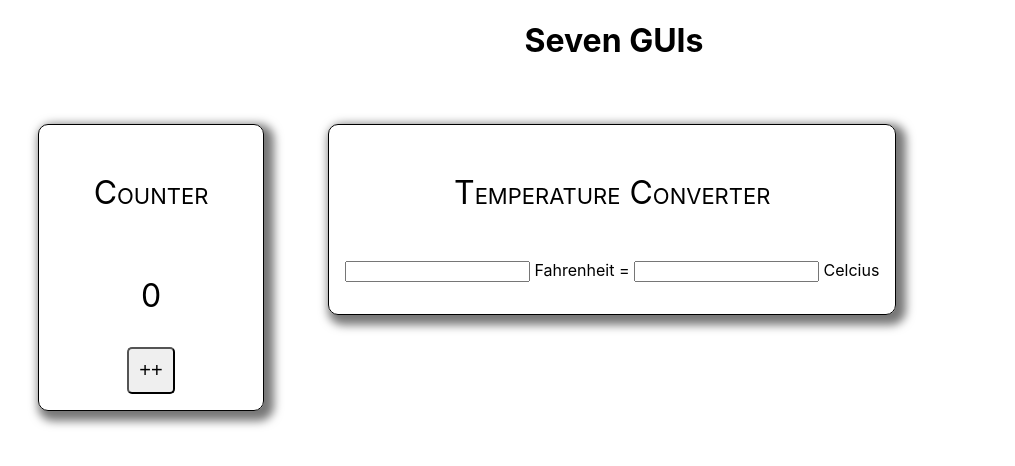
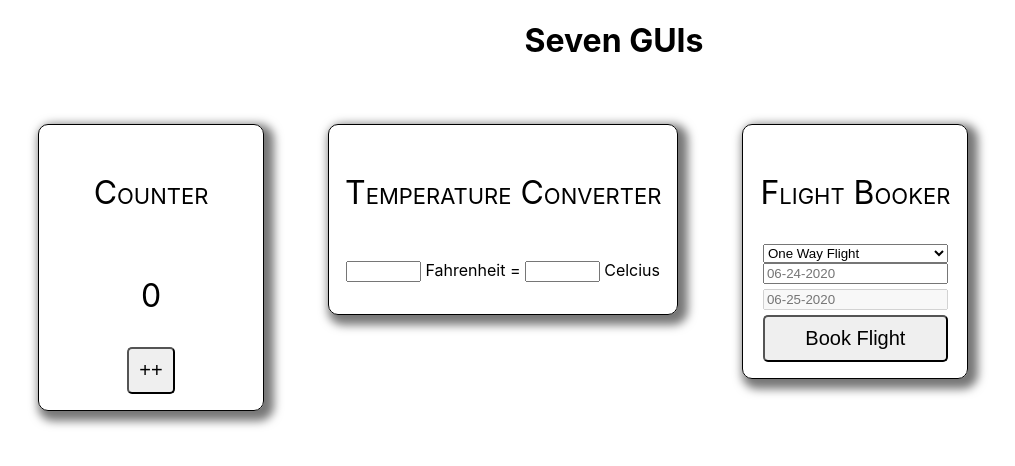
Before and after one commit to thecodepixi/seven-guis, a React (Create React App) app: page / in a window 1280 px wide. Shown: the top 466 px of the page, without its empty margins (26-1041 px from the left). Built offline with nearby package versions, Linux system fonts and the light colour scheme.

Commit message:
partially completed flight booker

```diff
--- a/src/App.css
+++ b/src/App.css
@@ -46,3 +46,17 @@ button {
 #count {
   font-size: 2em;
 }
+
+.temp {
+  text-align: right;
+  width: 5em;
+}
+
+#flight-booker {
+  display: flex;
+  flex-direction: column;
+}
+
+#flight-booker input {
+  margin-bottom: 5px;
+}
--- a/src/App.js
+++ b/src/App.js
@@ -2,6 +2,7 @@ import React from 'react';
 import './App.css';
 import Counter from './components/counter';
 import TempConverter from './components/tempConverter';
+import FlightBooker from './components/flightBooker';
 
 function App() {
   return (
@@ -10,6 +11,7 @@ function App() {
       <div id='guis'>
         <Counter />
         <TempConverter />
+        <FlightBooker />
       </div>
     </div>
   );
--- /dev/null
+++ b/src/components/flightBooker.js
@@ -0,0 +1,67 @@
+import React, { useState, useRef } from 'react';
+
+const FlightBooker = () => {
+  const [flightType, setFlightType] = useState('one-way');
+  const [flightOut, setFlightOut] = useState('');
+  const [flightBack, setFlightBack] = useState('');
+  const [error, setError] = useState(false);
+  const flightOutRef = useRef();
+  const returnFlightRef = useRef();
+
+  const changeFlightType = (e) => {
+    setFlightType(e.target.value);
+    // Disable return flight field only if flightType is 'one-way'
+    if (e.target.value === 'return') {
+      returnFlightRef.current.disabled = false;
+    } else {
+      returnFlightRef.current.disabled = true;
+    }
+  };
+
+  const changeFlightOut = (e) => {
+    // use regex to match approved date format of MM-DD-YYYY
+    // if it does not match, use 'flightOut' ref to highlight input as having an error, and setError to true
+  };
+
+  const changeReturnFlight = (e) => {
+    // use regex to match approved date format of MM-DD-YYYY
+    // if it does not match, use 'flightOut' ref to highlight input as having an error, and setError to true
+  };
+
+  const handleSubmit = (e) => {
+    //check if error === true, and alert
+    //otherwise alert with flight details
+  };
+
+  return (
+    <div className='box'>
+      <p className='box-heading'>Flight Booker</p>
+      <form id='flight-booker'>
+        <select
+          name='flight-type'
+          value={flightType}
+          onChange={changeFlightType}
+        >
+          <option value='one-way'>One Way Flight</option>
+          <option value='return'>Return Flight</option>
+        </select>
+        <input
+          type='text'
+          id='flight-out'
+          placeholder='06-24-2020'
+          ref={flightOutRef}
+        />
+        <input
+          type='text'
+          id='flight-back'
+          placeholder='06-25-2020'
+          ref={returnFlightRef}
+          disabled
+        />
+        <button type='submit'>Book Flight</button>
+      </form>
+    </div>
+  );
+};
+
+export default FlightBooker;
--- a/src/components/tempConverter.js
+++ b/src/components/tempConverter.js
@@ -39,10 +39,16 @@ const TempConverter = () => {
         <input
           type='text'
           value={fahrenheit}
+          className='temp'
           onChange={handleFahrenheitChange}
         />
         <label htmlFor='fahrenheit'> Fahrenheit = </label>
-        <input type='text' value={celcius} onChange={handleCelciusChange} />
+        <input
+          type='text'
+          value={celcius}
+          className='temp'
+          onChange={handleCelciusChange}
+        />
         <label htmlFor='celcius'> Celcius</label>
       </p>
     </div>
```
